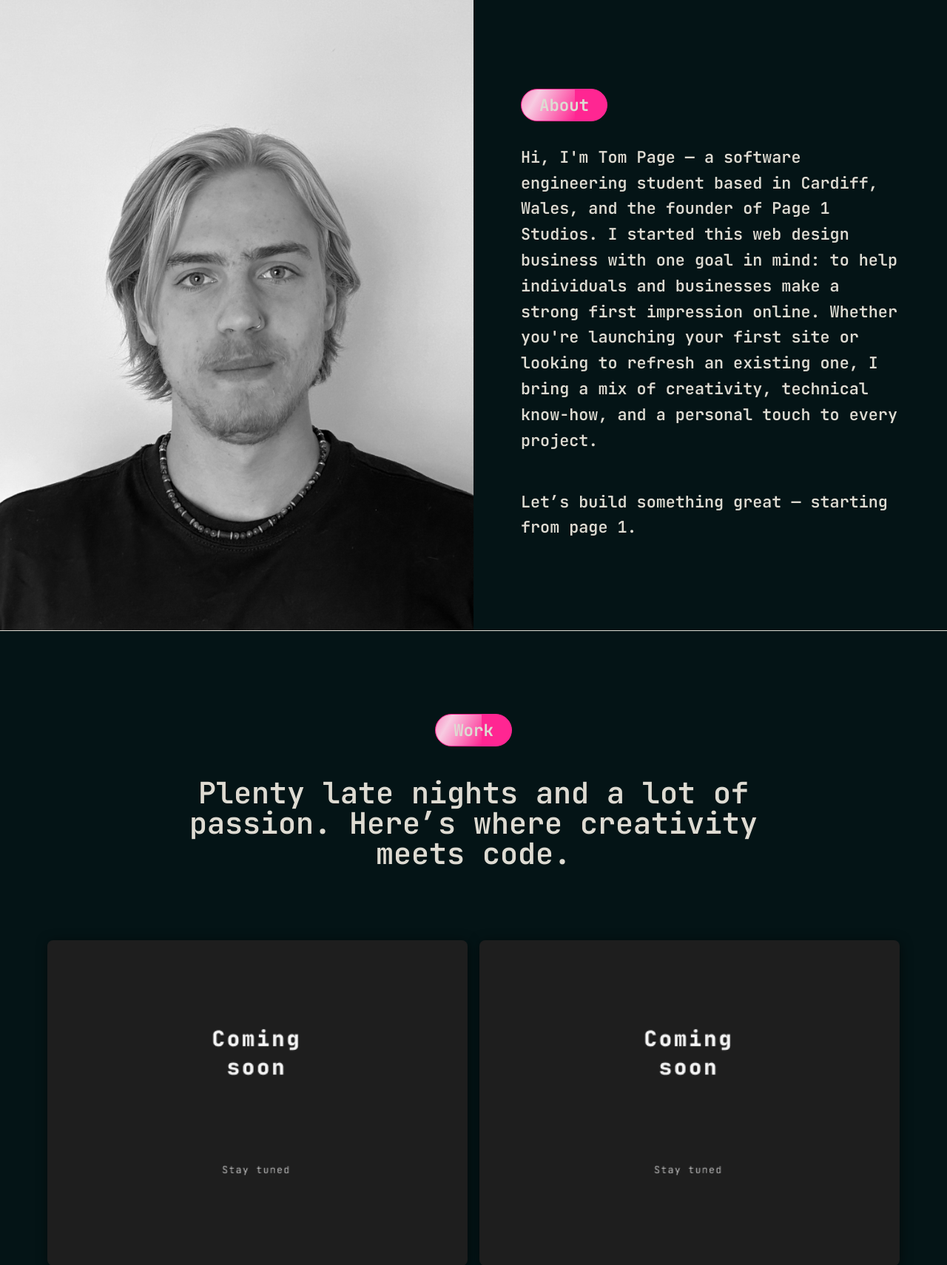
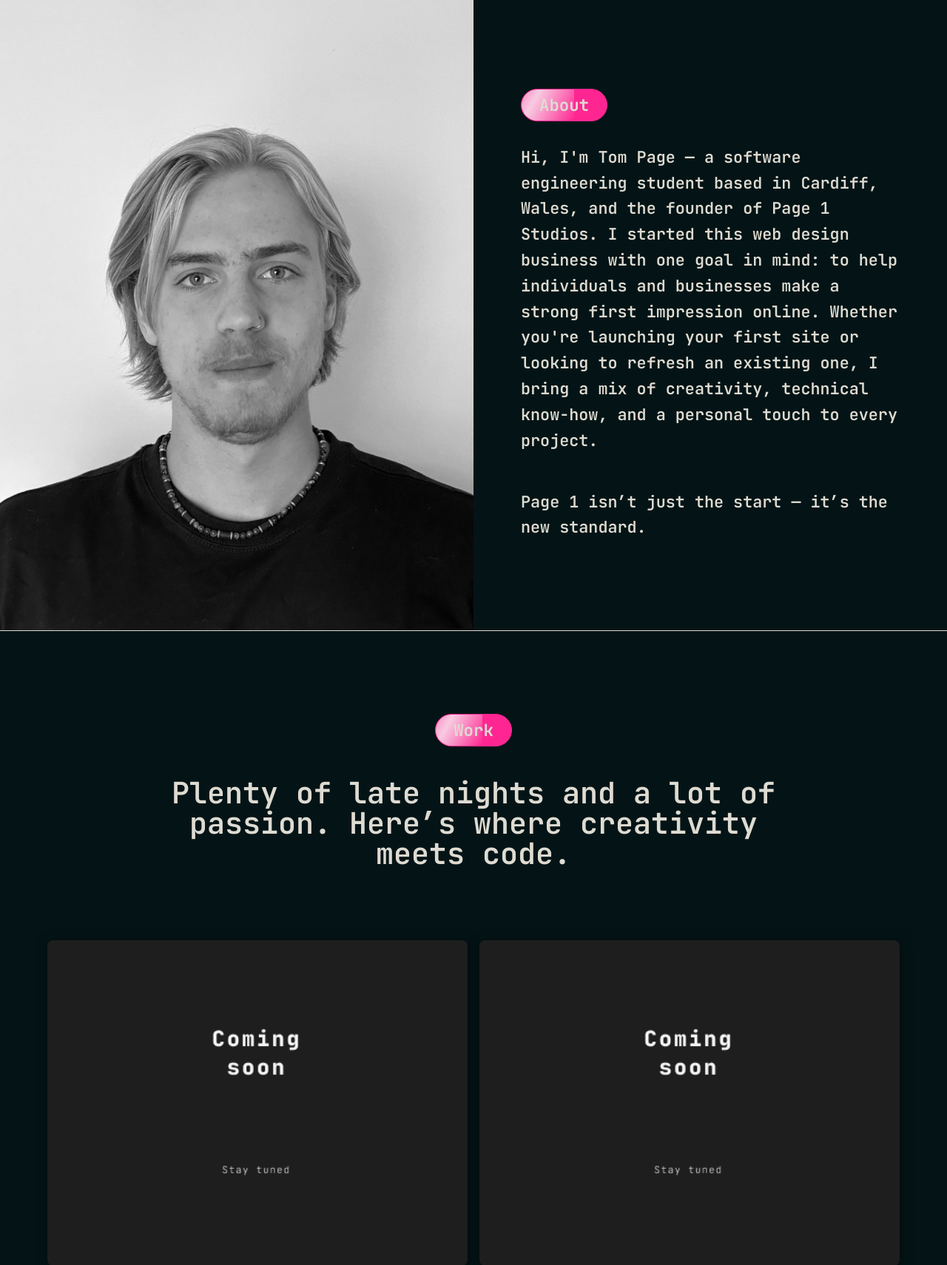
Before and after one commit to TomPage4/Page-1-Studios, a Flask app: page / in a window 1280 px wide. Shown: the part 802-2512 px from the top of the page at 74% size. Run offline with Flask 3, Linux system fonts and the light colour scheme.

Commit message:
Minor tweaks

```diff
--- a/static/css/styles.css
+++ b/static/css/styles.css
@@ -107,6 +107,7 @@ body.preload-active {
     left: 50%;
     transform: translateX(-50%);
     width: 70%;
+    max-width: 1300px;
     padding: 0.75rem 1.5rem;
     border-radius: 9999px;
     z-index: 1000;
@@ -1282,6 +1283,14 @@ body.preload-active {
     z-index: 2;
 }
 
+.footer-logo img {
+    height: 4rem;
+}
+
+.footer-logo {
+    position: relative;
+}
+
 .footer-nav-links {
     display: flex;
     flex-wrap: wrap;
--- a/templates/index.html
+++ b/templates/index.html
@@ -14,6 +14,8 @@
     <link rel="preconnect" href="https://fonts.googleapis.com">
     <link rel="preconnect" href="https://fonts.gstatic.com" crossorigin>
     <link href="https://fonts.googleapis.com/css2?family=JetBrains+Mono:ital,wght@0,100..800;1,100..800&display=swap" rel="stylesheet">
+    <!-- Preload -->
+    <link rel="preload" as="image" href="/static/images/logo.svg" type="image/svg+xml">
     <!-- SEO -->
     <meta name="description" content="UK-based web design studio crafting high-quality, custom websites for individuals and businesses. Make a strong first impression with Page 1 Studios.">
     <meta name="keywords" content="web design Cardiff, freelance web developer, Page 1 Studios, business websites UK, personal websites, custom web development, software engineering student, Tom Page">
@@ -115,7 +117,7 @@
                         Whether you're launching your first site or looking to refresh an existing one, I bring a mix of creativity, technical know-how, and a personal touch to every project.
                     </p>
                     <p class="about-text" id="about-text-2">
-                        Let’s build something great — starting from page 1.
+                        Page 1 isn’t just the start — it’s the new standard.
                     </p>
                 </div>
             </div>
@@ -126,7 +128,7 @@
         <section class="work" id="work">
             <div class="work-header-container">
                 <h2 class="animated-header" id="work-header">Work</h2>
-                <p class="work-header-text">Plenty late nights and a lot of passion.
+                <p class="work-header-text">Plenty of late nights and a lot of passion.
                     Here’s where creativity meets code.
                 </p>
             </div>
@@ -267,9 +269,11 @@
 
     <footer class="site-footer">
         <section class="footer-container">
-            <a href="#intro">
-                <img src="/static/images/logo.svg" alt="Page 1 Studios Logo">
-            </a>
+            <div class="footer-logo">
+                <a href="#intro">
+                    <img src="/static/images/logo.svg" alt="Page 1 Studios Logo">
+                </a>
+            </div>
 
             <hr class="section-divider" id="footer-divider">
 
```
Also changed, not shown: static/images/logo.svg.
